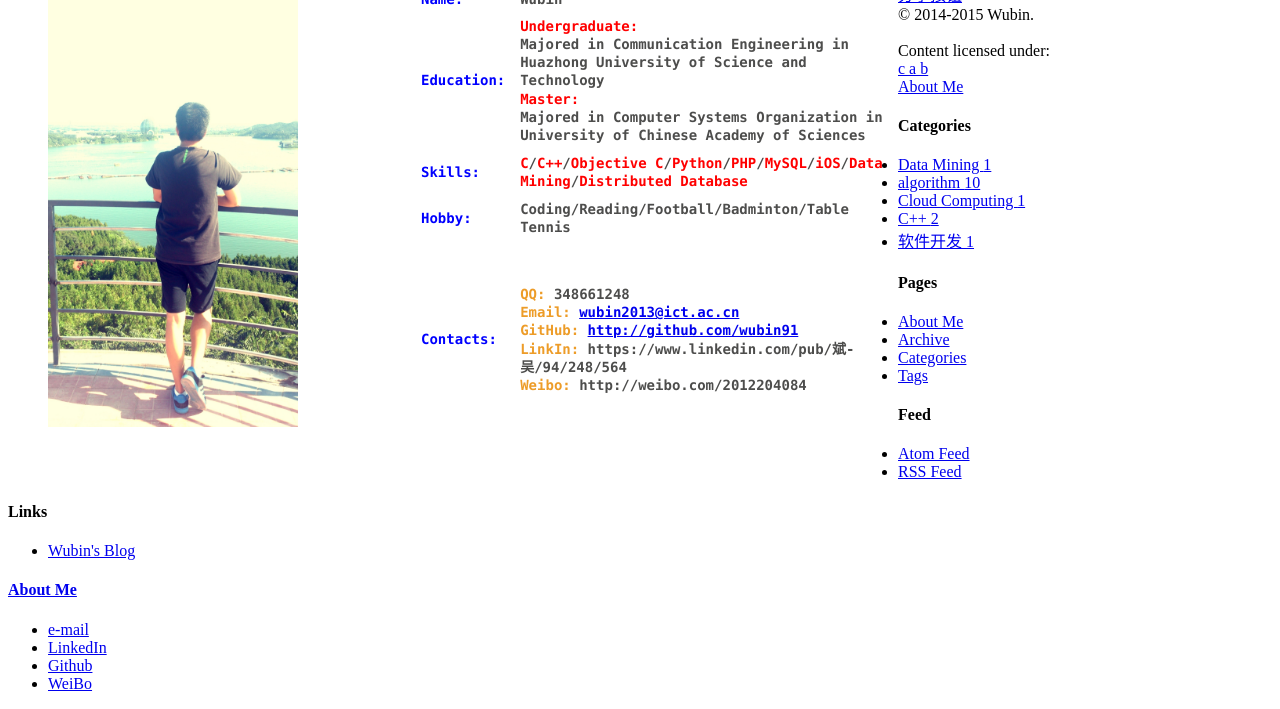
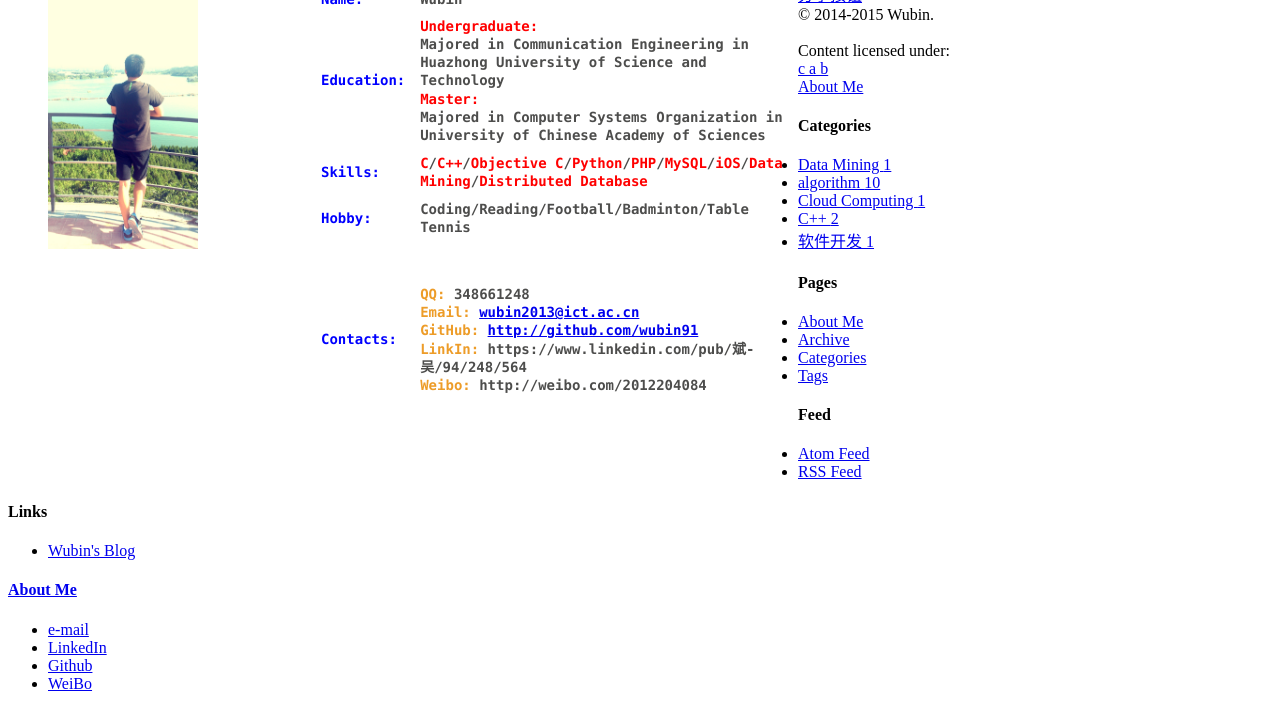
Before and after one commit to Wubin91/wubin91.github.com, a Jekyll site: the page built from about.md, in a window 1280 px wide. Shown: the part 328-1037 px from the top of the page. Built offline with Jekyll 4.4.1, drawn with Linux system fonts in a browser that asks for light colours; nearby versions of some CDN libraries; library files that are not in the unit come from our copies.

Commit message:
change avatar

```diff
--- a/_includes/themes/Snail/about.html
+++ b/_includes/themes/Snail/about.html
@@ -9,7 +9,7 @@
 <div>
     <ul style="list-style:none;margin:0px; ">
         <li style="float:left;">
-            <img src="/img/Wubin.jpg"  alt="My Avatar" width="250"/>
+            <img src="/img/Wubin.jpg"  alt="My Avatar" width="150"/>
         </li>
         <li style="float:left;">
             <div width="20">
```
